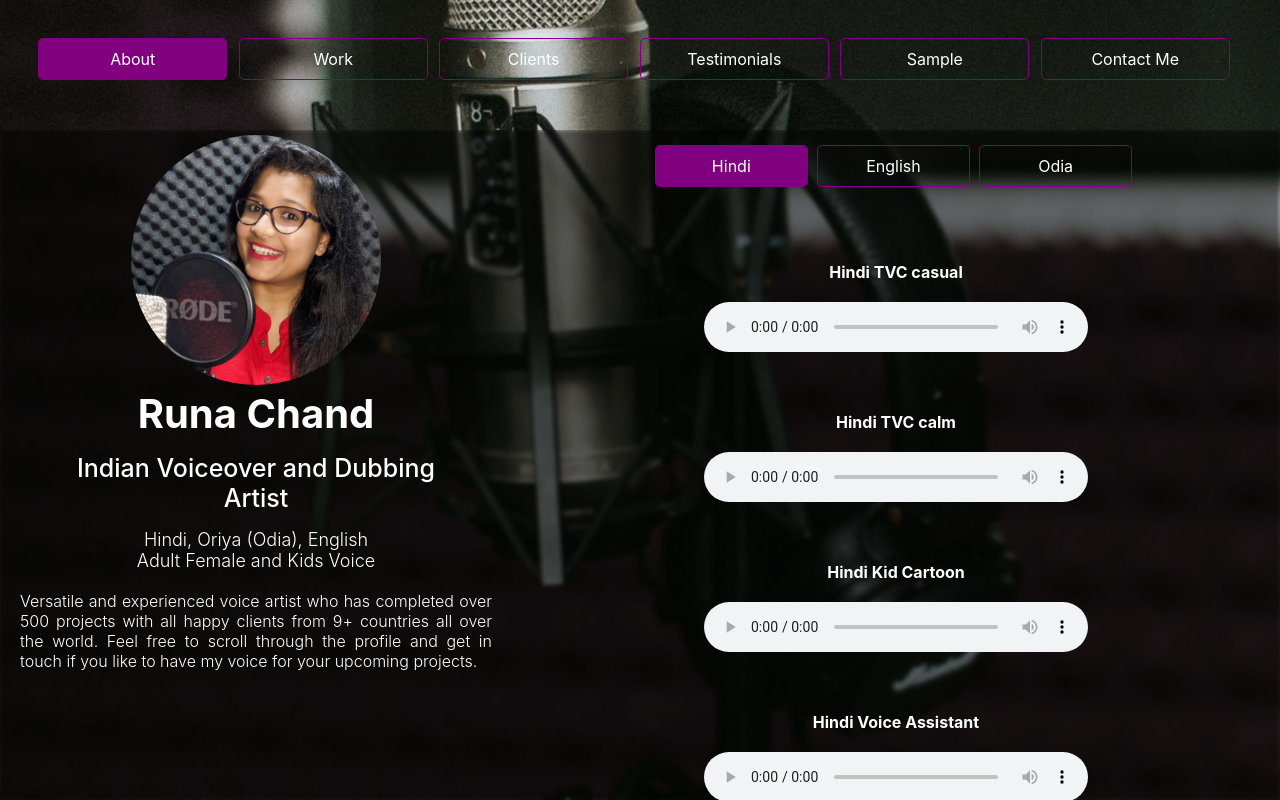
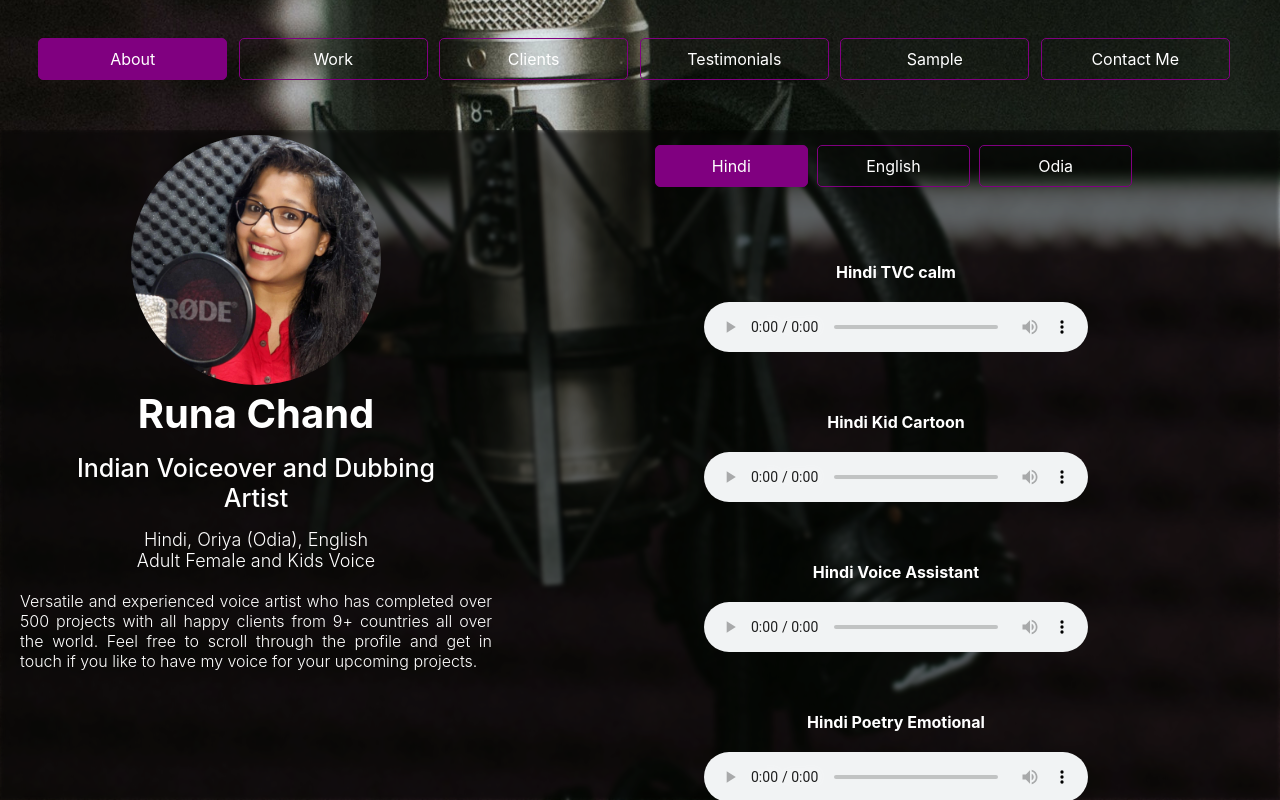
Before and after one commit to runachand/portfolio, a React (Create React App) app: page / in a window 1280 px wide. Built offline with nearby package versions, Linux system fonts and the light colour scheme.

Commit message:
file change

```diff
--- a/src/components/Samples/Samples.jsx
+++ b/src/components/Samples/Samples.jsx
@@ -9,11 +9,11 @@ import EngTVCslow from '../../audio/Eng_TVC_SlowCalm_RunaChand.mp3';
 import Enggamerole from '../../audio/Eng_KidGameRole_RunaChand.mp3';
 import Enggamead from '../../audio/Eng_KidGameAdv_RunaChand.mp3';
 import EngExplainer from '../../audio/Eng_Explainer_RunaChand.mp3';
-import HindiTVCFunkyy from '../../audio/Hindi_TVC_Funky_RunaChand.mp3';
 import HindiTVCslow from '../../audio/Hindi_TVC_SlowCalm_RunaChand.mp3';
 import Hindikidcartoon from '../../audio/Hindi_KidAndCartoon_RunaChand.mp3';
 import HindiVoiceassistant from '../../audio/Hindi_VoiceAssistant_RunaChand.mp3';
 import Hindiemotional from '../../audio/Hindi_Emotional_RunaChand.mp3';
+import HindiDoraemonNobita from '../../audio/Hindi_Doraemon-Nobita_RunaChand.mp3';
 import Oriyacommercial from '../../audio/Oriya_Commercial_RunaChand.mp3';
 import OriyaExplainer from '../../audio/Oriya_Explainer_RunaChand.mp3';
 import OriyaDocumentary from '../../audio/Oriya_Documentary_RunaChand.mp3';
@@ -25,11 +25,11 @@ const Samples = () => {
   const [currentTab, setCurrentTab] = useState('Hindi');
 
   const audioFilesHindi = [
-    { fileName: HindiTVCFunkyy, description: "Hindi TVC casual" },
     { fileName: HindiTVCslow, description: "Hindi TVC calm" },
     { fileName: Hindikidcartoon, description: "Hindi Kid Cartoon" },
     { fileName: HindiVoiceassistant, description: "Hindi Voice Assistant" },
     { fileName: Hindiemotional, description: "Hindi Poetry Emotional" },
+    { fileName: HindiDoraemonNobita, description: "Hindi Doraemon Nobita" },
   ];
   const audioFilesEnglish = [
     { fileName: EngTVCHershey, description: "Eng TVC Hershey" },
```
